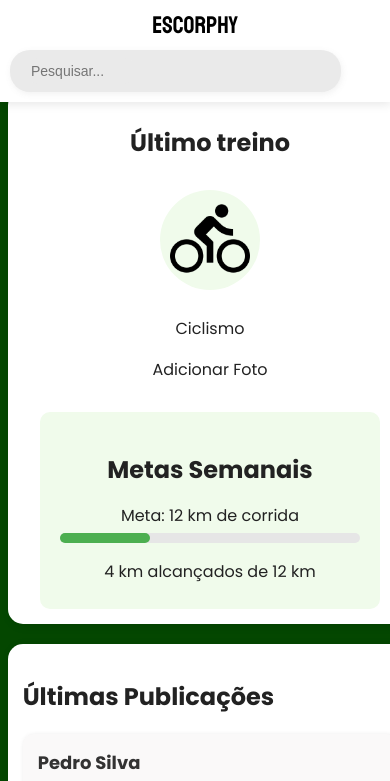
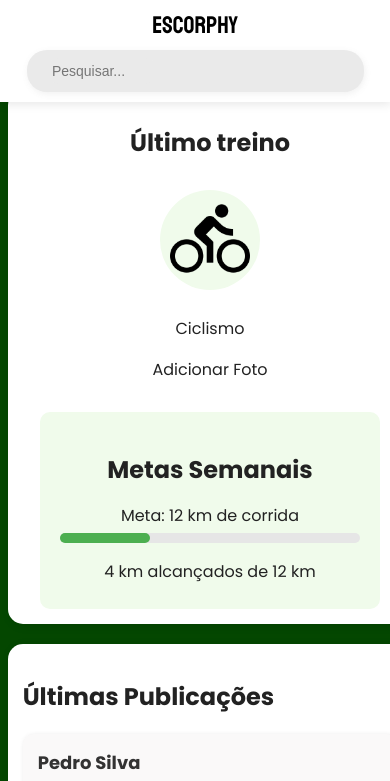
Before and after one commit to ikarozao/Escophy---mobilee, a plain HTML site: page home.html in a window 390 px wide. Shown: the top 781 px of the page. Drawn offline with Linux system fonts and the light colour scheme.

Commit message:
Nav do home ajustado

```diff
--- a/home.html
+++ b/home.html
@@ -153,20 +153,7 @@
 
 
 <script>
-    window.addEventListener('DOMContentLoaded', () => {
-        const nomeUsuario = localStorage.getItem('nomeUsuario');
-        const mensagem = document.getElementById('mensagem-flutuante');
 
-        if (nomeUsuario) {
-            mensagem.textContent = `Olá, ${nomeUsuario}!`;
-            mensagem.classList.add('mostrar');
-
-            setTimeout(() => {
-                mensagem.classList.add('esconder');
-                mensagem.classList.remove('mostrar');
-            }, 4000);
-        }
-    });
 </script>
 
 <script>
--- a/home/home.scss
+++ b/home/home.scss
@@ -58,7 +58,7 @@ nav {
     display: flex;
     align-items: center;
     justify-content: space-between;
-    padding: 10px 20px;
+    padding: 10px 10px ;
     box-shadow: 0 2px 10px rgba(0, 0, 0, 0.1);
 
     position: fixed;
@@ -90,11 +90,16 @@ nav .search-box {
     align-items: center;
     background: rgb(234, 234, 234);
     /*padding: 5px 10px;*/
-    padding: 8px 16px;
+    padding: 8px 20px;
     outline: none;
+    margin-right: 2vh;
+    margin-left: 2vh;
     border-radius: 20px;
     box-shadow: 1px 2px 6px rgba(119, 119, 119, 0.1);
-    margin-right: 40px;
+    width: 100%;
+    max-width: 400px; /* limite para telas maiores */
+
+
 }
 
 nav .search-box input {
@@ -773,7 +778,7 @@ a.selecionado {
         padding: 8px 16px;
         flex-direction: column;
         gap: 10px;
-        width: 95%; /* Ajuste a largura da navbar para tablets */
+        width: 95%;
     }
 
     nav .bar_n {
@@ -787,7 +792,8 @@ a.selecionado {
     }
 
     nav .search-box {
-        width: 100%;
+        width: 90%;
+
     }
 
     nav .search-box input {
@@ -947,3 +953,28 @@ a.selecionado {
         height: 30px;
     }
 }
+
+::-webkit-scrollbar {
+  width: 12px;
+  height: 8px;
+}
+
+::-webkit-scrollbar-track {
+  background: #e0e0e0;
+  border-radius: 10px;
+}
+
+::-webkit-scrollbar-thumb {
+  background-color: #4CAF50;
+  border-radius: 10px;
+  border: 2px solid #e0e0e0;
+}
+
+::-webkit-scrollbar-thumb:hover {
+  background-color: #388E3C;
+}
+
+* {
+  scrollbar-width: thin;
+  scrollbar-color: #4CAF50 #e0e0e0;
+}
```
Also changed, not shown: home/home.css, 1 other file.
